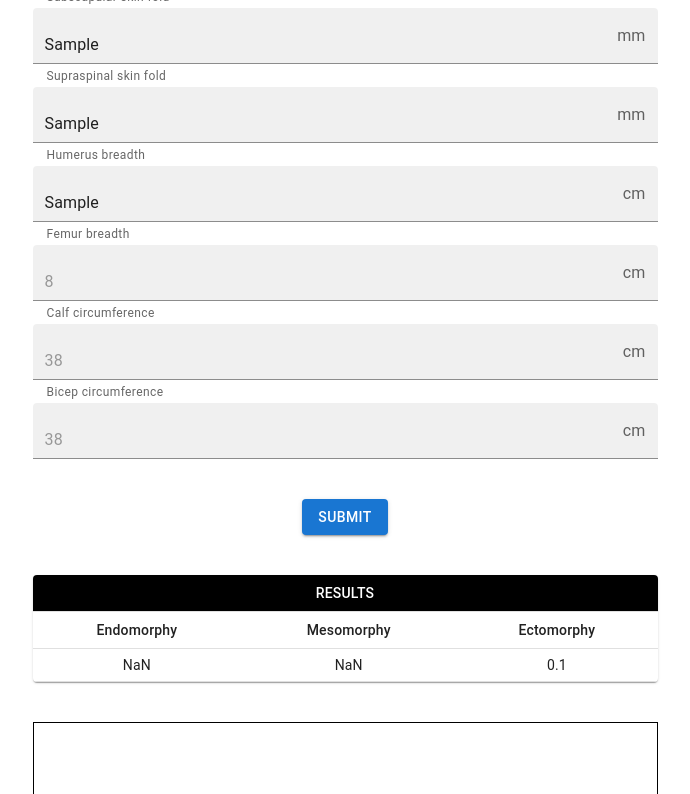
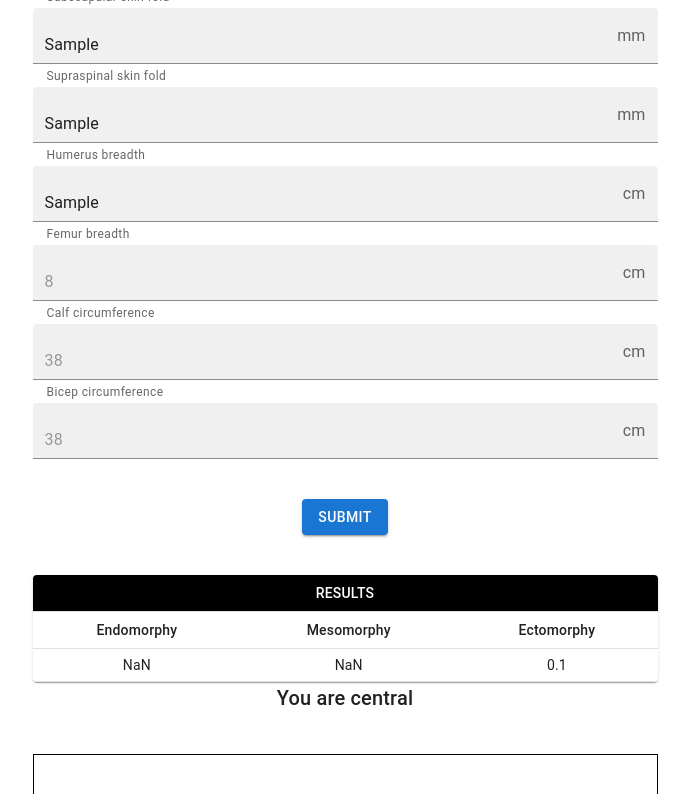
Before and after one commit to walter-clayton/afitpilot-somatotype, a React (Create React App) app in the folder client/: page / in a window 1280 px wide. Both pictures are taken after typing "Sample", "Sample", "Sample", "Sample", "Sample", "Sample" into the empty fields and a click on the button "SUBMIT". Shown: the part 340-1134 px from the top of the page, without its empty margins (295-985 px from the left). Built offline with nearby package versions, Linux system fonts and the light colour scheme.

Commit message:
Categorise the user from their submitted results

```diff
--- a/client/src/components/Landing.tsx
+++ b/client/src/components/Landing.tsx
@@ -7,6 +7,7 @@ import FilledInput from "@mui/material/FilledInput";
 import InputAdornment from "@mui/material/InputAdornment";
 import FormHelperText from "@mui/material/FormHelperText";
 import FormControl from "@mui/material/FormControl";
+import Typography from '@mui/material/Typography';
 import {
   AddPoint,
   calculateSomatotype,
@@ -68,6 +69,50 @@ const Landing: FC<ILanding> = (props) => {
       bicep_girth: 38,
     }));
   }, []);
+  //Categorise the user from their submitted results
+  const getSomatotypeType = (endomorphy: number | undefined, mesomorphy: number | undefined, ectomorphy: number | undefined) => {
+    if ((endomorphy! > mesomorphy! && ectomorphy) && (mesomorphy! === ectomorphy)) {
+      return "You are Balanced endomorph Type"
+    }
+    else if ((endomorphy! > mesomorphy! && ectomorphy) && (mesomorphy! > ectomorphy)) {
+      return "You are Mesomorphic endomorph Type"
+    }
+    else if ((endomorphy! === mesomorphy!) && (mesomorphy! && endomorphy > ectomorphy!)) {
+      return "You are Mesomorph-endomorph Type"
+    }
+    else if ((mesomorphy! > endomorphy! && ectomorphy) && (endomorphy! > ectomorphy)) {
+      return "You are Endomorphic mesomorph Type"
+    }
+    else if ((mesomorphy! > endomorphy! && ectomorphy) && (endomorphy! <= ectomorphy)) {
+      return "You are Balanced mesomorph Type"
+    }
+    else if ((mesomorphy! > endomorphy! && ectomorphy) && (ectomorphy! > endomorphy!)) {
+      return "You are Ectomorphic mesomorph Type"
+    }
+    else if ((mesomorphy! === ectomorphy) && (ectomorphy! > endomorphy!)) {
+      return "You are Mesomorph-ectomorph Type"
+    }
+    else if ((ectomorphy! > mesomorphy! && endomorphy) && (mesomorphy! >= endomorphy!)) {
+      return "You are Mesomorphic-ectomorph Type"
+    }
+    else if ((ectomorphy! > mesomorphy! && endomorphy) && (mesomorphy! >= endomorphy!)) {
+      return "You are Balanced ectomorph Type"
+    }
+    else if ((ectomorphy! > mesomorphy! && endomorphy) && (endomorphy! > mesomorphy!)) {
+      return "You are Endomorphic ectomorph Type"
+    }
+    else if ((endomorphy! === ectomorphy!) && (endomorphy! >= mesomorphy!)) {
+      return "You are Endomorph-ectomorph Type"
+    }
+    else if ((endomorphy! >= ectomorphy!) && (ectomorphy! >= mesomorphy!)) {
+      return "You are Ectomorphic endomorph Type"
+    }
+    else {
+      return "You are central"
+    }
+  }
+  const typeResult = getSomatotypeType(somatotype?.endomorphy, somatotype?.mesomorphy, somatotype?.ectomorphy);
+  console.log(typeResult)
 
   const saveDatas = async () => {
     try {
@@ -178,18 +223,17 @@ const Landing: FC<ILanding> = (props) => {
               onClick={() => {
                 setShowResults(true);
                 setToggleGraph(!toggleGraph);
-
                 const somatotypeResults = calculateSomatotype(anthropometric!);
 
                 let pointsResultsArray: IPoints[] = [];
-                const point = AddPoint(somatotypeResults[0],somatotypeResults[1],somatotypeResults[2]);
+                const point = AddPoint(somatotypeResults[0], somatotypeResults[1], somatotypeResults[2]);
                 pointsResultsArray.push(point);
                 setPointsArray(pointsResultsArray);
 
                 setSomatotype?.({
-                endomorphy: somatotypeResults[0],
-                mesomorphy: somatotypeResults[1],
-                ectomorphy: somatotypeResults[2],
+                  endomorphy: somatotypeResults[0],
+                  mesomorphy: somatotypeResults[1],
+                  ectomorphy: somatotypeResults[2],
                 });
               }}
             >
@@ -219,6 +263,9 @@ const Landing: FC<ILanding> = (props) => {
               toggleGraph={toggleGraph}
               setToggleGraph={setToggleGraph}
             />
+            <Typography textAlign={"center"} variant="h6">
+              {typeResult}
+            </Typography>
           </Grid>
         ) : null}
 
```
